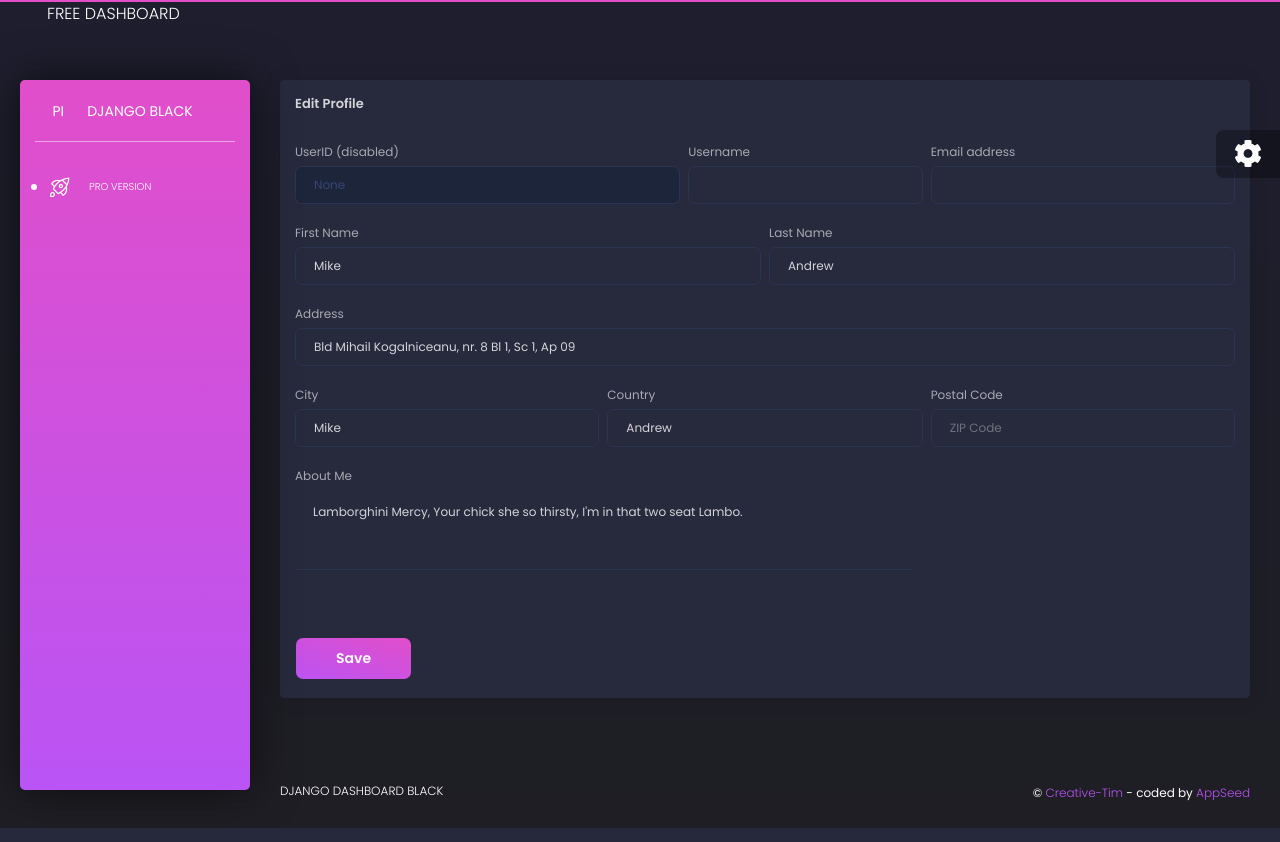
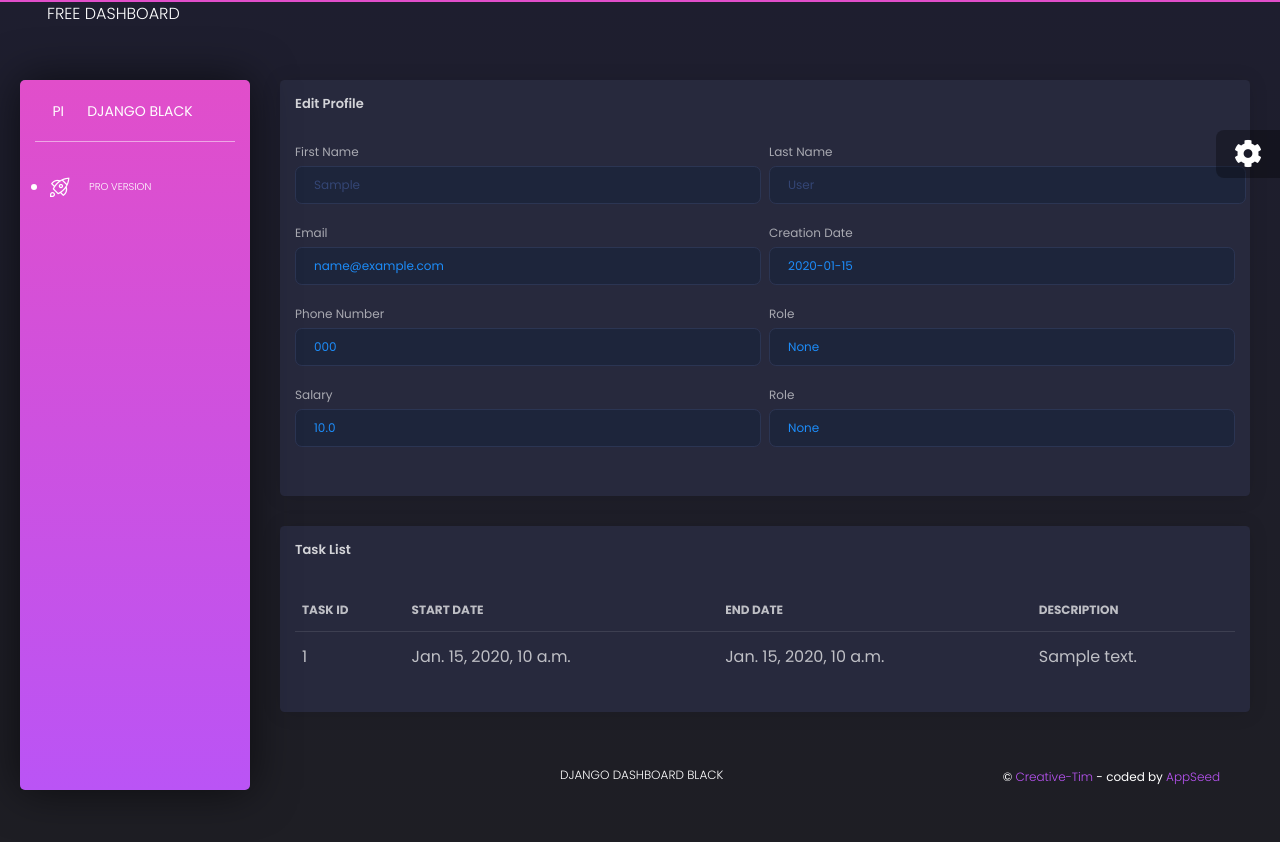
Before and after one commit to shubhamjain31/Hotel_Management_System, a Django app: template core/templates/admin/employee-profile.html in a window 1280 px wide. Run offline with Django 4.2, Linux system fonts and the light colour scheme; the template is opened without the code that fills it: values that come from a table or form of the project are taken from there, others are empty; tables that the repository leaves empty hold one stand-in row (values such as "Sample post"); some libraries are stand-ins or nearby versions.

Commit message:
working on employee functionality

```diff
--- a/core/templates/common_pages/employee-profile.html
+++ b/core/templates/common_pages/employee-profile.html
@@ -28,84 +28,123 @@
         {% endif %}
         <form action="" method="POST">{% csrf_token %}
           <div class="row">
-            <div class="col-md-5 pr-md-1">
+            <div class="col-md-6 pr-md-1">
               <div class="form-group">
-                <label>UserID (disabled)</label>
-                <input type="text" class="form-control" disabled="" value="{{ request.user.id }}">
+                <label>First Name</label>
+                {% if employee.user.id != request.user.id %}
+                <input type="text" class="form-control" disabled="" value="{{employee.user.first_name}}">
+                {% else %}
+                <input type="text" class="form-control" value="{{employee.user.first_name}}" name="first_name" id="id_first_name">
+                {% endif %}
               </div>
             </div>
-            <div class="col-md-3 px-md-1">
+            <div class="col-md-6 px-md-1">
               <div class="form-group">
-                <label>Username</label>
-                <input type="text" class="form-control" value="{{ request.user.username }}">
-              </div>
-            </div>
-            <div class="col-md-4 pl-md-1">
-              <div class="form-group">
-                <label for="exampleInputEmail1">Email address</label>
-                <input type="email" class="form-control" value="{{ request.user.email }}">
+                <label>Last Name</label>
+                {% if employee.user.id != request.user.id %}
+                <input type="text" class="form-control" disabled="" value="{{employee.user.last_name}}">
+                {% else %}
+                <input type="text" class="form-control" value="{{employee.user.last_name}}" name="last_name" id="id_last_name">
+                {% endif %}
               </div>
             </div>
           </div>
           <div class="row">
             <div class="col-md-6 pr-md-1">
               <div class="form-group">
-                <label>First Name</label>
-                <input type="text" class="form-control" placeholder="Company" value="Mike">
+                <label>Email</label>
+                <input type="email" class="form-control text-info" disabled="" value="{{employee.user.email}}">
               </div>
             </div>
             <div class="col-md-6 pl-md-1">
               <div class="form-group">
-                <label>Last Name</label>
-                <input type="text" class="form-control" placeholder="Last Name" value="Andrew">
+                <label>Creation Date</label>
+                <input type="text" class="form-control text-info" disabled="" value="{{employee.user.date_joined|date:'Y-m-d'}}">
               </div>
             </div>
           </div>
           <div class="row">
-            <div class="col-md-12">
+            <div class="col-md-6 pr-md-1">
               <div class="form-group">
-                <label>Address</label>
-                <input type="text" class="form-control" placeholder="Home Address" value="Bld Mihail Kogalniceanu, nr. 8 Bl 1, Sc 1, Ap 09">
+                <label>Phone Number</label>
+                {% if employee.user.id != request.user.id %}
+                <input type="text" class="form-control text-info" disabled="" value="{{employee.phoneNumber}}">
+                {% else %}
+                <input type="text" class="form-control" value="{{employee.phoneNumber}}" name="phoneNumber" id="id_phoneNumber">
+                {% endif %}
+              </div>
+            </div>
+            <div class="col-md-6 pl-md-1">
+              <div class="form-group">
+                <label>Role</label>
+                <input type="text" class="form-control text-info" disabled="" value="{{employee.user.groups.first}}">
               </div>
             </div>
           </div>
           <div class="row">
-            <div class="col-md-4 pr-md-1">
+            <div class="col-md-6 pr-md-1">
               <div class="form-group">
-                <label>City</label>
-                <input type="text" class="form-control" placeholder="City" value="Mike">
+                <label>Salary</label>
+                <input type="text" class="form-control text-info" disabled="" value="{{employee.salary}}">
               </div>
             </div>
-            <div class="col-md-4 px-md-1">
+            <div class="col-md-6 pl-md-1">
               <div class="form-group">
-                <label>Country</label>
-                <input type="text" class="form-control" placeholder="Country" value="Andrew">
-              </div>
-            </div>
-            <div class="col-md-4 pl-md-1">
-              <div class="form-group">
-                <label>Postal Code</label>
-                <input type="number" class="form-control" placeholder="ZIP Code">
-              </div>
-            </div>
-          </div>
-          <div class="row">
-            <div class="col-md-8">
-              <div class="form-group">
-                <label>About Me</label>
-                <textarea rows="4" cols="80" class="form-control" placeholder="Here can be your description" value="Mike">Lamborghini Mercy, Your chick she so thirsty, I'm in that two seat Lambo.</textarea>
+                <label>Role</label>
+                <input type="text" class="form-control text-info" disabled="" value="{{employee.user.groups.first}}">
               </div>
             </div>
           </div>
         </form>
       </div>
+      {% if employee.user.id == request.user.id %}
       <div class="card-footer">
         <button type="submit" class="btn btn-fill btn-primary">Save</button>
       </div>
+      {% endif %}
     </div>
   </div>
 </div>
 
+{% if role == 'staff' or request.user != employee.user %}
+<div class="row">
+  <div class="col-md-12">
+    <div class="card">
+      <div class="card-header">
+        <h5 class="title">Task List</h5>
+      </div>
+      <div class="card-body">
+        <table class="table">
+          <thead>
+            <tr>
+              <th scope="col">Task ID</th>
+              <th scope="col">Start Date</th>
+              <th scope="col">End Date</th>
+              <th scope="col">Description</th>
+            </tr>
+          </thead>
+          <tbody>
+            {% if tasks|length == 0 %}
+            <td></td>
+            <td>No Data</td>
+            <td></td>
+            <td></td>
+            {% endif %}
+
+            {% for tasks in tasks %}
+            <tr>
+                <td>{{tasks.id}}</td>
+                <td>{{tasks.startTime}}</td>
+                <td>{{tasks.endTime}}</td>
+                <td>{{tasks.description}}</td>
+            </tr>
+            {% endfor %}
+          </tbody>
+        </table>
+    </div>
+  </div>
+</div>
+{% endif %}
 
 {% endblock content %}
 
```
